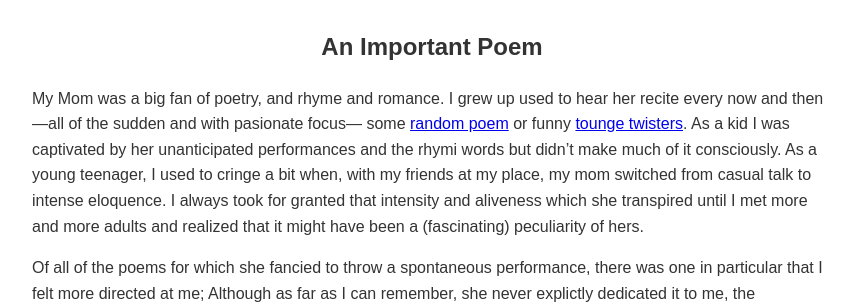
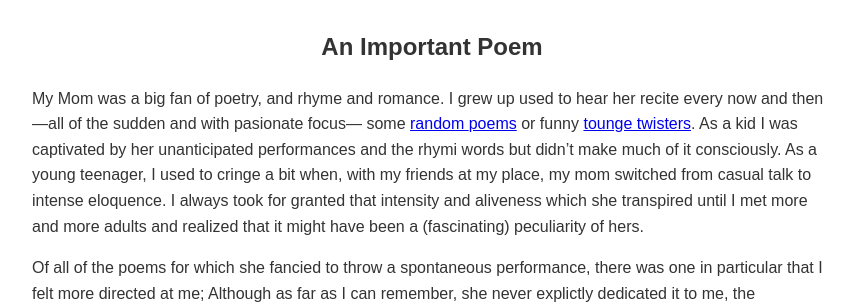
Before and after one commit to Sam1320/Sam1320.github.io, a Jekyll site: the page built from _posts/2025-11-15-important-poem.md, in a window 1280 px wide. Shown: the top 307 px of the page, without its empty margins (208-1066 px from the left). Built offline with Jekyll 4.4.1, drawn with Linux system fonts in a browser that asks for light colours.

Commit message:
fix: correct links and improve wording in important poem post

```diff
--- a/_posts/2025-11-15-important-poem.md
+++ b/_posts/2025-11-15-important-poem.md
@@ -4,7 +4,7 @@
 ---
 ## An Important Poem
 
-My Mom was a big fan of poetry, and rhyme and romance. I grew up used to hear her recite every now and then —all of the sudden and with pasionate focus— some [random poem](https://www.poesi.as/eb513.htm) or funny [tounge twisters](https://www.bibliotecadigitaldeandalucia.es/catalogo/es/catalogo_imagenes/grupo.do?path=1008755). As a kid I was captivated by her unanticipated performances and the rhymi words but didn't make much of it consciously.  As a young teenager, I used to cringe a bit when, with my friends at my place, my mom switched from casual talk to intense eloquence. I always took for granted that intensity and aliveness which she transpired until I met more and more adults and realized that it might have been a (fascinating) peculiarity of hers.
+My Mom was a big fan of poetry, and rhyme and romance. I grew up used to hear her recite every now and then —all of the sudden and with pasionate focus— some [random ](https://www.poesi.as/eb513.htm) [poems](https://vomiteunconejito.wordpress.com/2025/08/04/andres-eloy-blanco-pintame-angelitos-negros/) or funny [tounge twisters](https://www.bibliotecadigitaldeandalucia.es/catalogo/es/catalogo_imagenes/grupo.do?path=1008755). As a kid I was captivated by her unanticipated performances and the rhymi words but didn't make much of it consciously.  As a young teenager, I used to cringe a bit when, with my friends at my place, my mom switched from casual talk to intense eloquence. I always took for granted that intensity and aliveness which she transpired until I met more and more adults and realized that it might have been a (fascinating) peculiarity of hers.
 
 Of all of the poems for which she fancied to throw a spontaneous performance, there was one in particular that I felt more directed at me; Although as far as I can remember, she never explictly dedicated it to me, the seriousness and onet-to-oneness of this partucular recital always stood out to me. After having paid closer attention to her words, it became obvious that it was a dedication, and it was somehow clear to me how much wisdom was compressed in those 4 stanzas. I added the "I should probably read it and ponder on it" item to my mental backlog somewhen in my teens.
 
```
